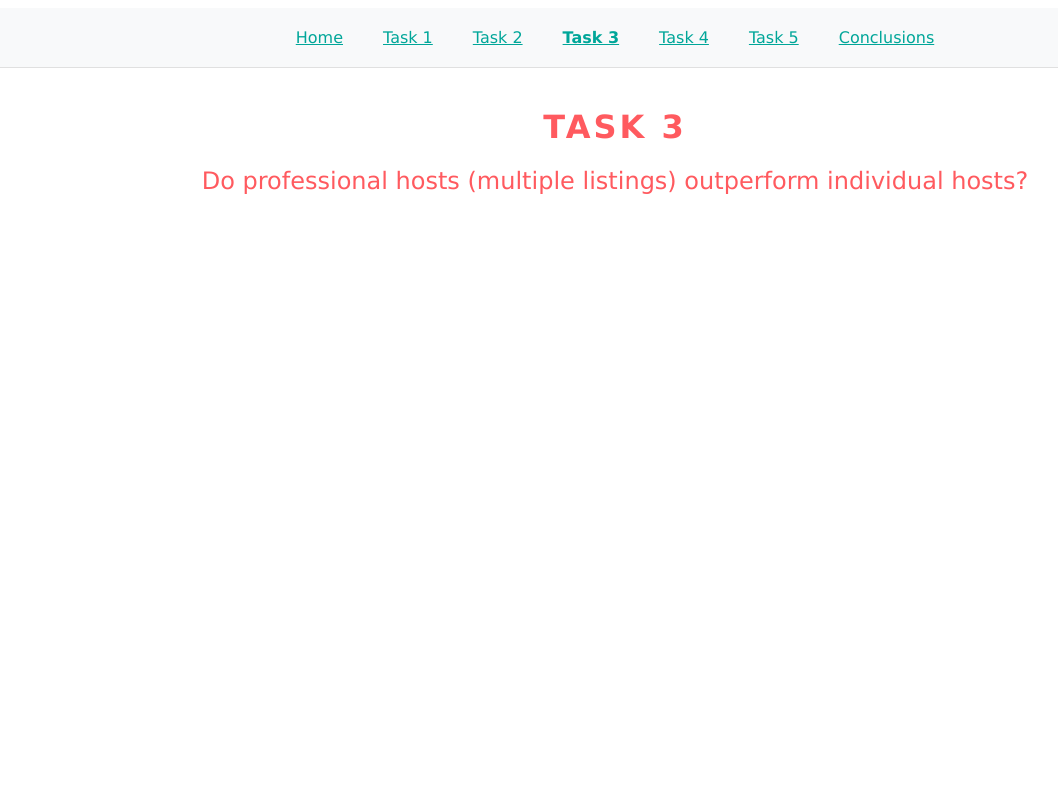
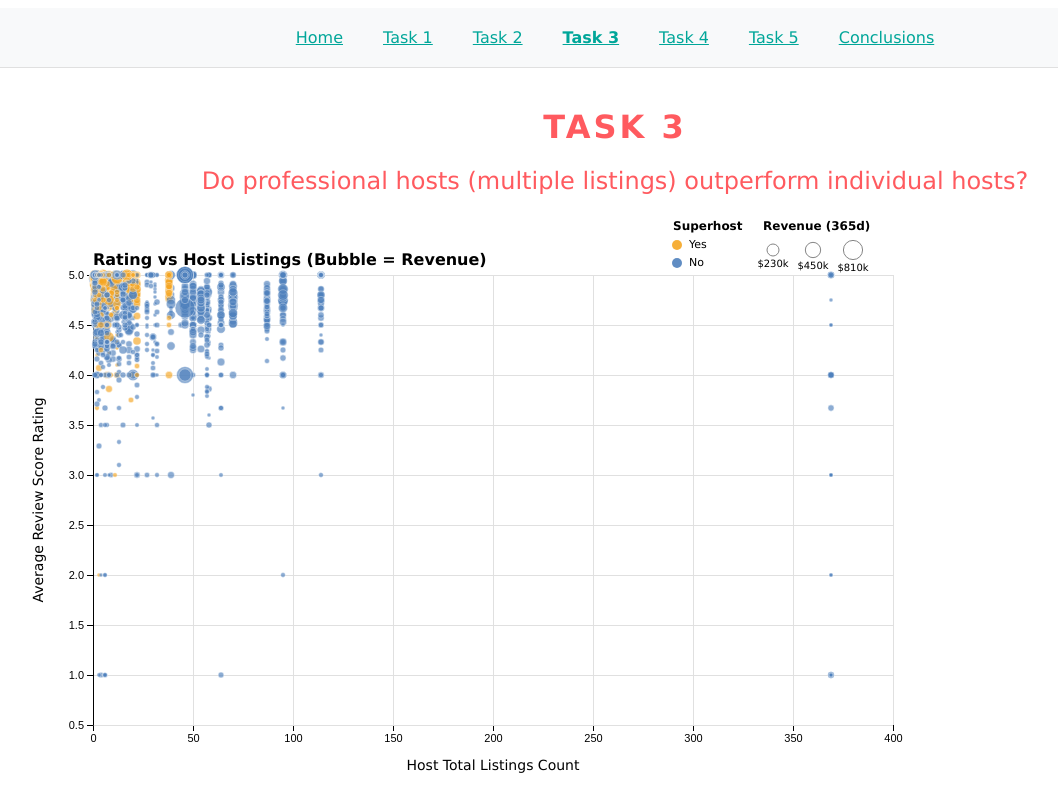
Before and after one commit to bdaylor13/ds4200project, a plain HTML site: page website/task3.html in a window 1280 px wide. Shown: the whole page, without its empty margins (25-1083 px from the left). Drawn offline with nearby package versions, Linux system fonts and the light colour scheme.

Commit message:
Update task3.html

```diff
--- a/website/task3.html
+++ b/website/task3.html
@@ -53,7 +53,7 @@
     <div id="tooltip"></div>
 
     <!-- Your JavaScript file -->
-    <script src="task3_scatter.js"></script>
+    <script src="script.js"></script>
 </body>
 
 </html>
```
